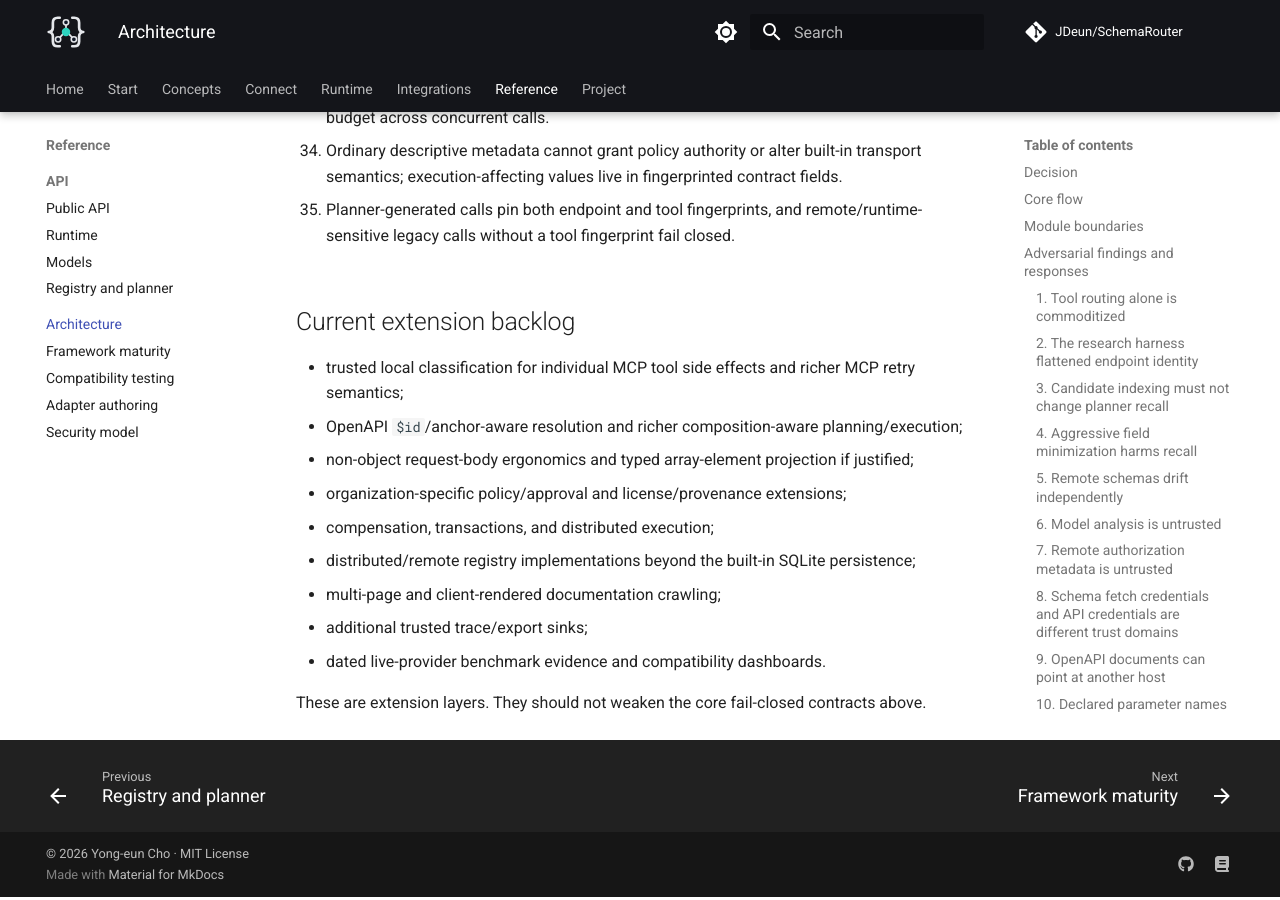
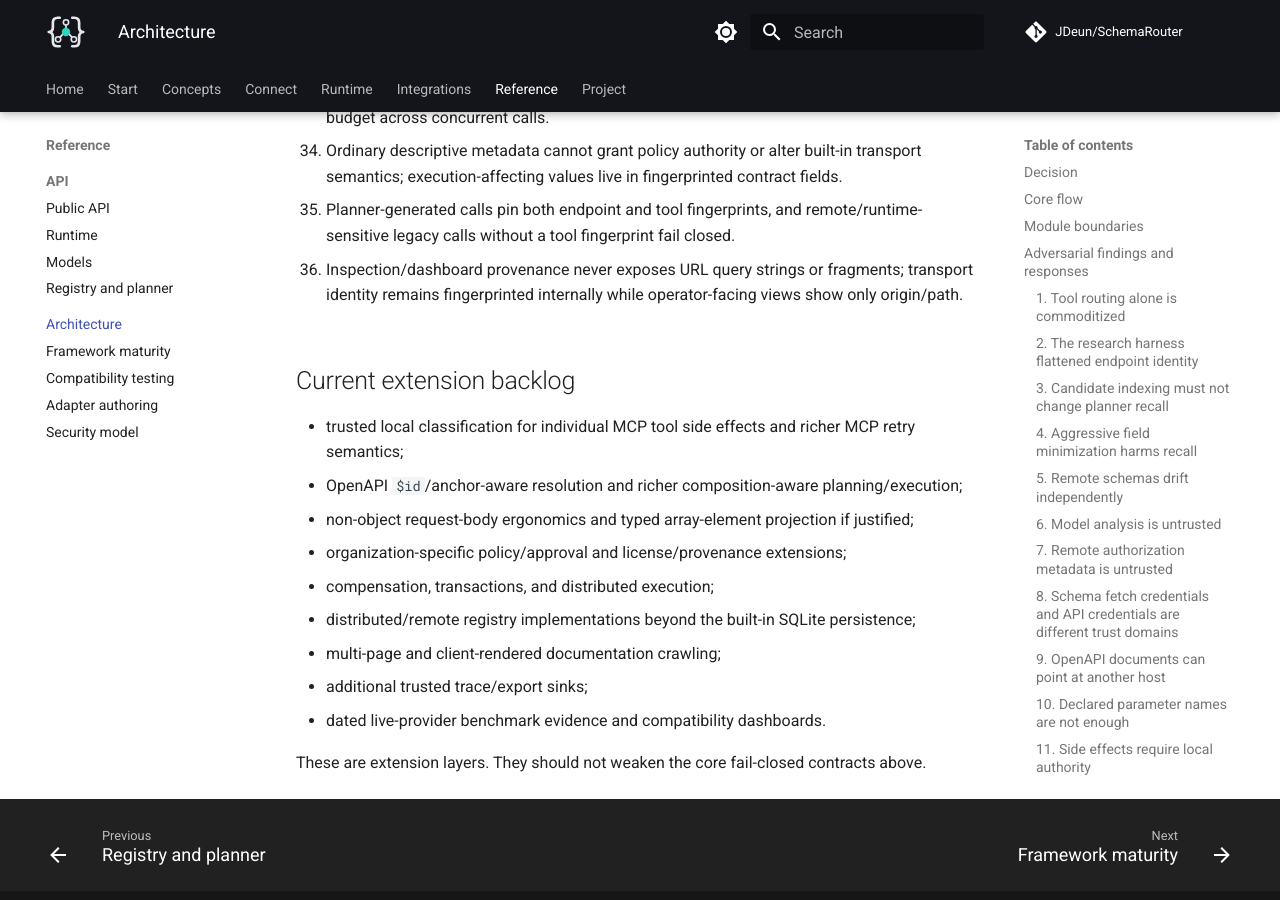
Before and after one commit to JDeun/SchemaRouter, an MkDocs documentation site: the page built from docs/architecture.md, in a window 1280 px wide and 900 px high, scrolled down 9206 px. Built offline with MkDocs 1.6.1 and Material for MkDocs 9.7.7, drawn with Linux system fonts in a browser that asks for light colours; comment, search, counter and statistics services are not loaded.

Commit message:
docs: record inspection URL redaction invariant

```diff
--- a/docs/architecture.md
+++ b/docs/architecture.md
@@ -341,6 +341,8 @@
     semantics; execution-affecting values live in fingerprinted contract fields.
 35. Planner-generated calls pin both endpoint and tool fingerprints, and remote/runtime-sensitive
     legacy calls without a tool fingerprint fail closed.
+36. Inspection/dashboard provenance never exposes URL query strings or fragments; transport
+    identity remains fingerprinted internally while operator-facing views show only origin/path.
 
 ## Current extension backlog
 
```
